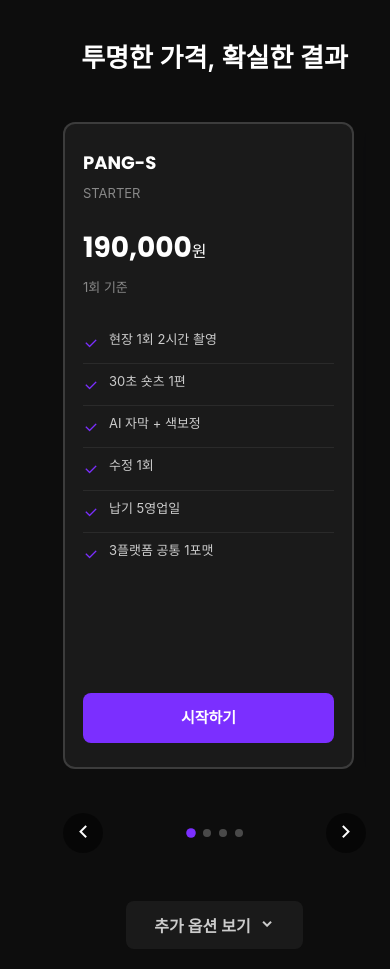
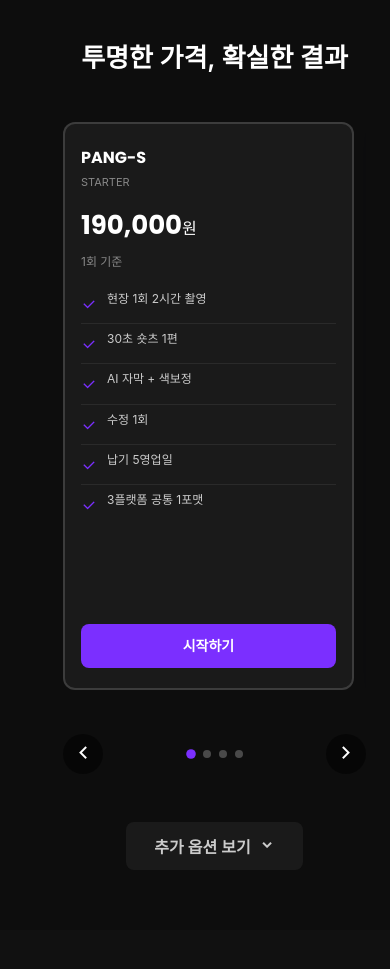
Before and after one commit to jokyo21c/the-pang, a website: page index.html in a window 390 px wide. Shown: the part 4180-5149 px from the top of the page. Drawn offline with nearby package versions, Linux system fonts and the light colour scheme; no server answers; a web font is replaced by a local one.

Commit message:
UI: 요금제 카드 내부 상하 여백 및 상세내역 간격 추가 단축 (모바일 한 화면 노출 최적화)

```diff
--- a/css/responsive.css
+++ b/css/responsive.css
@@ -706,28 +706,44 @@
         flex: 0 0 calc(100% - 12px);
         max-width: 100%;
         scroll-snap-align: center;
-        padding: 24px 18px; /* 모바일 전용: 상하좌우 여백 축소로 세로 길이 절약 */
+        padding: 20px 16px; /* 상하좌우 여백 대폭 축소 */
     }
 
     .pricing-card__name {
-        font-size: 18px; /* 글꼴 크기 소폭 축소 */
+        font-size: 16px; /* 크기 더 축소 */
+        margin-bottom: 2px;
+    }
+
+    .pricing-card__tier {
+        font-size: 11px;
+        margin-bottom: 12px; /* 간격 축소 */
     }
 
     .pricing-card__price {
+        font-size: 26px;
+    }
+
+    .pricing-card--standard .pricing-card__price {
         font-size: 28px;
     }
 
-    .pricing-card--standard .pricing-card__price {
-        font-size: 32px;
+    .pricing-card__period {
+        font-size: 12px;
+        margin-bottom: 12px; /* 간격 축소 */
+    }
+
+    .pricing-card__features {
+        margin-bottom: 16px; /* 간격 축소 */
     }
 
     .pricing-card__features li {
-        padding: 6px 0; /* 줄 간격 축소 */
-        font-size: 13px; /* 모바일 폭에 맞춰 텍스트 축소 */
+        padding: 5px 0; /* 리스트 상하 여백 대폭 축소 */
+        font-size: 12px; /* 텍스트 크기 축소 */
     }
 
     .pricing-card__btn {
-        padding: 12px;
+        padding: 10px;
+        font-size: 14px;
         margin-top: auto;
     }
 
```
